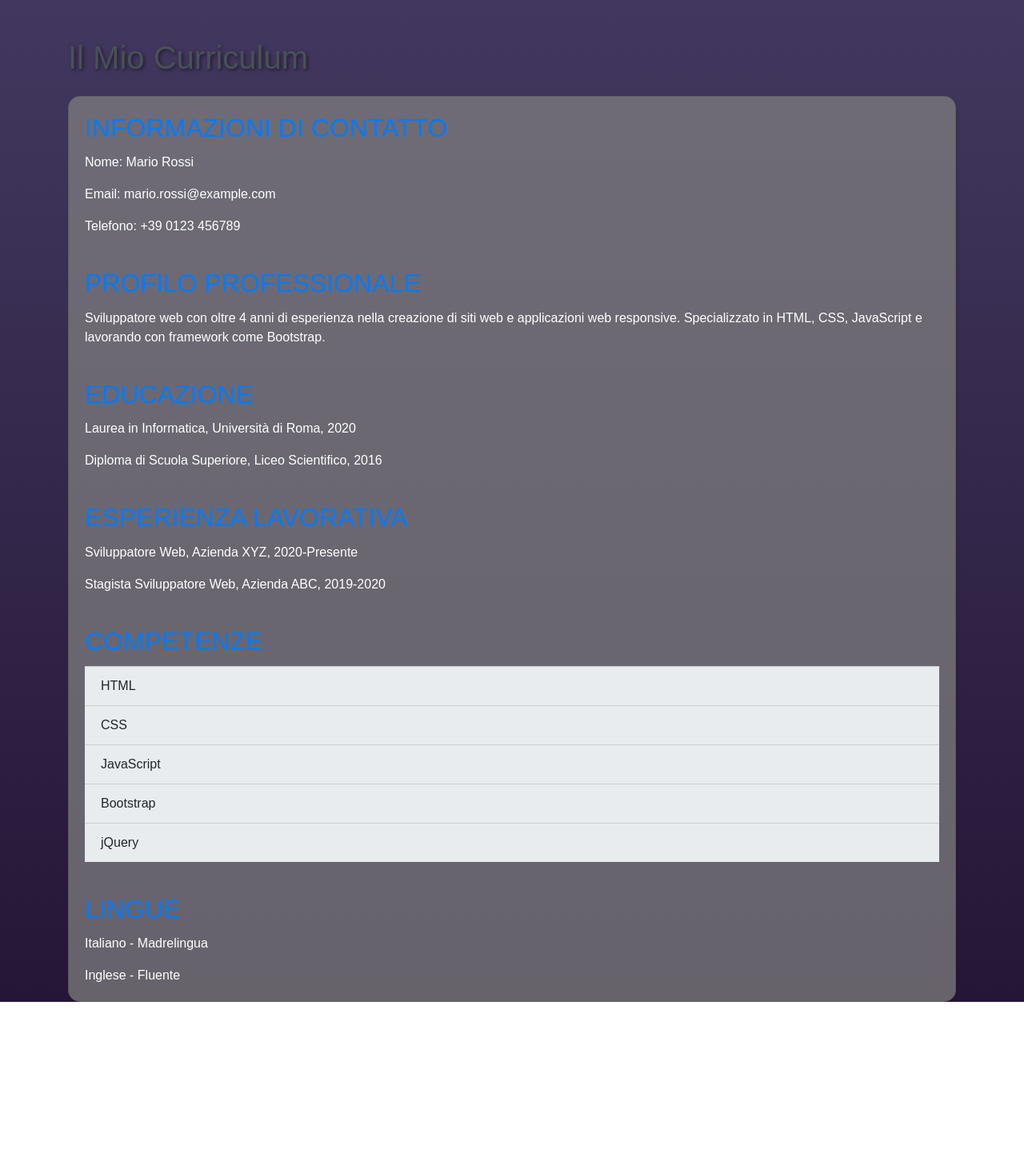
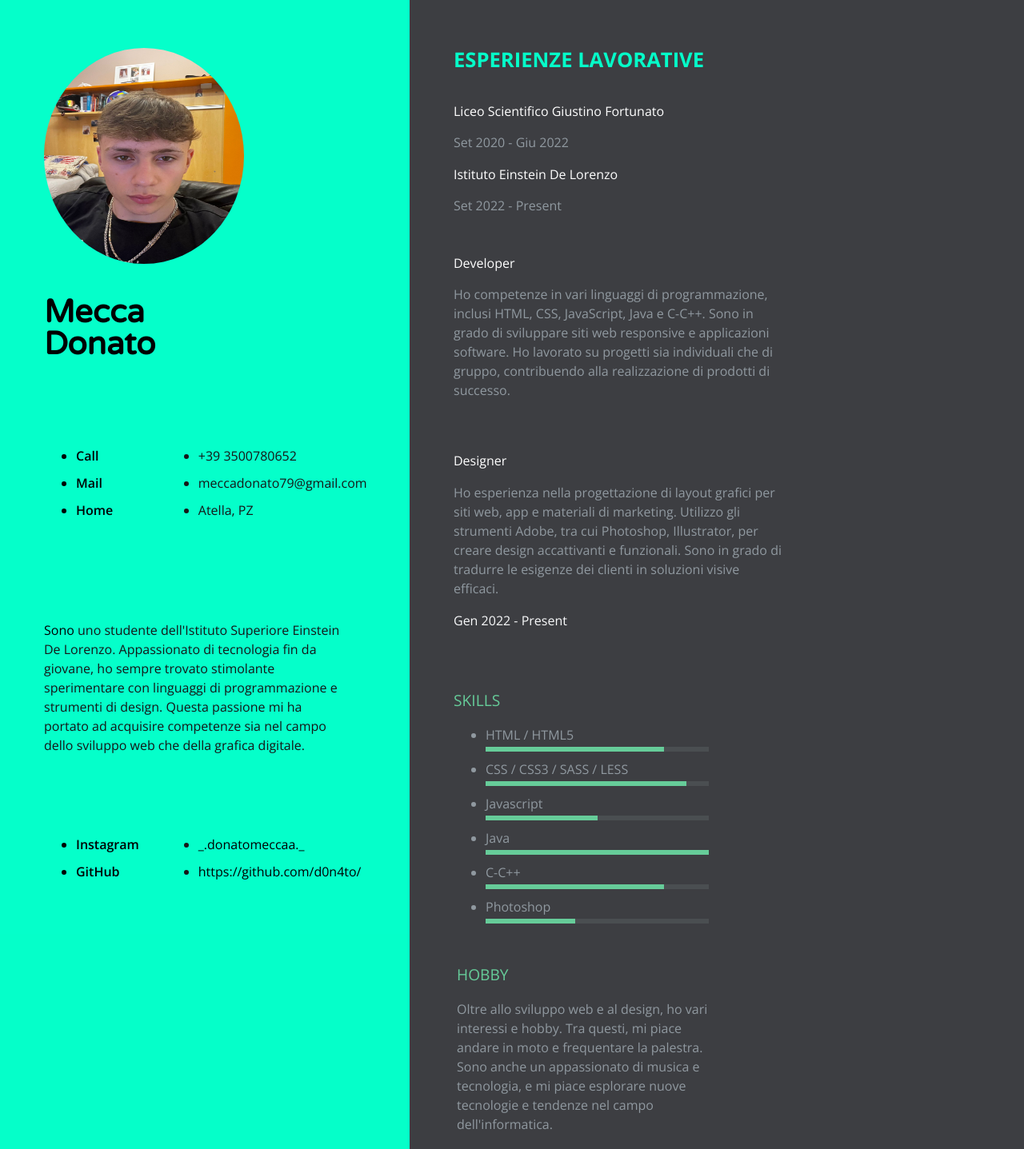
Before and after one commit to d0n4to/d0n4to.github.io, a plain HTML site: page index.html in a window 1280 px wide. Shown: the top 1437 px of the page at 80% size. Before the commit the page ends 1253 px from the top, so only its background shows below. Drawn offline with nearby package versions, Linux system fonts and the light colour scheme.

Commit message:
Update html

```diff
--- a/index.html
+++ b/index.html
@@ -1,77 +1,121 @@
 <!DOCTYPE html>
-<html>
+<html lang="en">
 <head>
-    <title>Il Mio Curriculum</title>
-    <link rel="stylesheet" href="https://stackpath.bootstrapcdn.com/bootstrap/4.3.1/css/bootstrap.min.css">
-    <style>
-         body {
-            background: linear-gradient(to bottom, #42385f, #251636);
-            font-family: Arial, sans-serif;
-        }
-        h1 {
-            color: #495057;
-            text-shadow: 2px 2px 4px rgba(0, 0, 0, 0.5);
-        }
-        .card {
-            border-radius: 15px;
-            background-color: rgba(129, 129, 129, 0.726);
-            box-shadow: 2px 2px 4px rgba(0, 0, 0, 0.1);
-        }
-
-        .card-title {
-            color: #007bff;
-            text-transform: uppercase;
-        }
-        .card-text {
-            color: #ffffff;
-            font-size: 16px;
-        }
-        .list-group-item {
-            background-color: #e9ecef;
-        }
-    </style>
+    <meta charset="UTF-8">
+    <meta name="viewport" content="width=device-width, initial-scale=1, maximum-scale=1">
+    <link rel="stylesheet" href="https://stackpath.bootstrapcdn.com/bootstrap/4.5.2/css/bootstrap.min.css">
+    <title>Your Resume</title>
+    <link rel="stylesheet" href="style.css">
 </head>
 <body>
+    <header>
+        <!-- Header content goes here -->
+    </header>
+    <main>
+        <div class="resume-wrapper">
+            <meta name="viewport" content="width=device-width, initial-scale=1, maximum-scale=1">
+<div class="resume-wrapper">
+	<section class="profile section-padding">
 		<div class="container">
-        <h1 class="mt-5">Il Mio Curriculum</h1>
-
-        <div class="card mt-4">
-            <div class="card-body">
-                <h2 class="card-title">Informazioni di Contatto</h2>
-                <p class="card-text">Nome: Mario Rossi</p>
-                <p class="card-text">Email: mario.rossi@example.com</p>
-                <p class="card-text">Telefono: +39 0123 456789</p>
+			<div class="picture-resume-wrapper">
+        <div class="picture-resume">
+        <span><img src="img/Immagine WhatsApp 2024-04-11 ore 17.32.41_9ac9cba7.jpg" class="" alt="" style="width: 250px; height: 270px;"/></span>
+</svg>
       </div>
-            <div class="card-body">
-                <h2 class="card-title">Profilo Professionale</h2>
-                <p class="card-text">Sviluppatore web con oltre 4 anni di esperienza nella creazione di siti web e applicazioni web responsive. Specializzato in HTML, CSS, JavaScript e lavorando con framework come Bootstrap.</p>
+         <div class="clearfix"></div>
  </div>
-            <div class="card-body">
-                <h2 class="card-title">Educazione</h2>
-                <p class="card-text">Laurea in Informatica, Università di Roma, 2020</p>
-                <p class="card-text">Diploma di Scuola Superiore, Liceo Scientifico, 2016</p>
+      <div class="name-wrapper">
+        <h1>Mecca Donato</h1>
       </div>
-            <div class="card-body">
-                <h2 class="card-title">Esperienza Lavorativa</h2>
-                <p class="card-text">Sviluppatore Web, Azienda XYZ, 2020-Presente</p>
-                <p class="card-text">Stagista Sviluppatore Web, Azienda ABC, 2019-2020</p>
-            </div>
-            <div class="card-body">
-                <h2 class="card-title">Competenze</h2>
-                <ul class="list-group list-group-flush">
-                    <li class="list-group-item">HTML</li>
-                    <li class="list-group-item">CSS</li>
-                    <li class="list-group-item">JavaScript</li>
-                    <li class="list-group-item">Bootstrap</li>
-                    <li class="list-group-item">jQuery</li>
+      <div class="clearfix"></div>
+      <div class="contact-info clearfix">
+      	<ul class="list-titles">
+      		<li>Call</li>
+      		<li>Mail</li>
+      		<li>Home</li>
+      	</ul>
+        <ul class="list-content ">
+        	<li>+39 3500780652</li>
+        	<li>meccadonato79@gmail.com</li>
+        	<li>Atella, PZ</li>
         </ul>
       </div>
-            <div class="card-body">
-                <h2 class="card-title">Lingue</h2>
-                <p class="card-text">Italiano - Madrelingua</p>
-                <p class="card-text">Inglese - Fluente</p>
+      <div class="contact-presentation">
+      	<p><span class="bold">Sono</span> uno studente dell'Istituto Superiore Einstein De Lorenzo. Appassionato di tecnologia fin da giovane, ho sempre trovato stimolante sperimentare con linguaggi di programmazione e strumenti di design. Questa passione mi ha portato ad acquisire competenze sia nel campo dello sviluppo web che della grafica digitale.</p>
+      </div>
+      <div class="contact-social clearfix">
+      	<ul class="list-titles">
+      		<li>Instagram</li>
+      		<li>GitHub</li>
+      	</ul>
+        <ul class="list-content"> <!-- REMEMBER TO PUT THE URL ON THE HREF TAG  -->
+      		<li><a href="" >_.donatomeccaa._</a></li> <!-- YOUR TWITTER USER  -->
+      		<li><a href="https://github.com/d0n4to/">https://github.com/d0n4to/</a></li> <!-- YOUR DRIBBBLE USER  -->
+      	</ul>
       </div>
 		</div>
+	</section>
+
+  <section class="experience section-padding">
+  	<div class="container">
+  		<h3 class="experience-title">Esperienze lavorative</h3>
+
+        <div class="experience-wrapper">
+      	    <div class="company-wrapper clearfix mb-5">
+                <div class="experience-title mt-3">Liceo Scientifico Giustino Fortunato</div>
+                <div class="time">Set 2020 - Giu 2022</div>
+                <div class="experience-title mt-3 ">Istituto Einstein De Lorenzo</div>
+                <div class="time">Set 2022 - Present</div>
         </div>
+
+
+        <div class="job-wrapper clearfix mb-5 ">
+        	<div class="experience-title">Developer</div>
+          <div class="company-description">
+          	<p>Ho competenze in vari linguaggi di programmazione, inclusi HTML, CSS, JavaScript, Java e C-C++. Sono in grado di sviluppare siti web responsive e applicazioni software. Ho lavorato su progetti sia individuali che di gruppo, contribuendo alla realizzazione di prodotti di successo.</p>  <!-- JOB DESCRIPTION  -->
+          </div>
+        </div>
+
+         <div class="job-wrapper clearfix">
+        	<div class="experience-title">
+          <div class="company-description">
+          	<p>Designer</p>
+          </div>
+        </div>
+        <p>Ho esperienza nella progettazione di layout grafici per siti web, app e materiali di marketing. Utilizzo gli strumenti Adobe, tra cui Photoshop, Illustrator, per creare design accattivanti e funzionali. Sono in grado di tradurre le esigenze dei clienti in soluzioni visive efficaci.</p>
+        <p class="text-light">Gen 2022 - Present</p>
+
+
+      </div><!--Skill experience-->
+
+      <div class="section-wrapper clearfix">
+      	<h3 class="section-title">Skills</h3>  <!-- YOUR SET OF SKILLS  -->
+        	<ul>
+        		<li class="skill-percentage">HTML / HTML5</li>
+        		<li class="skill-percentage">CSS / CSS3 / SASS / LESS</li>
+        		<li class="skill-percentage">Javascript</li>
+        		<li class="skill-percentage">Java</li>
+        		<li class="skill-percentage">C-C++</li>
+        		<li class="skill-percentage">Photoshop</li>
+
+        	</ul>
+
+      </div>
+
+      <div class="section-wrapper clearfix m-1 mt-3">
+        <h3 class="section-title">Hobby</h3>  <!-- DESCRIPTION OF YOUR HOBBIES -->
+        <p>Oltre allo sviluppo web e al design, ho vari interessi e hobby. Tra questi, mi piace andare in moto e frequentare la palestra. Sono anche un appassionato di musica e tecnologia, e mi piace esplorare nuove tecnologie e tendenze nel campo dell'informatica.</p>
+      </div>
+
+  	</div>
+  </section>
+
+  <div class="clearfix"></div>
+</div>
+        </div>
+    </main>
+    <footer>
+        <!-- Footer content goes here -->
+    </footer>
 </body>
 </html>
--- /dev/null
+++ b/style.css
@@ -0,0 +1,467 @@
+@import url(https://fonts.googleapis.com/css?family=Varela+Round);
+@import url(https://fonts.googleapis.com/css?family=Open+Sans:400,300,600,700);
+*,
+*::after,
+*::before {
+  box-sizing: border-box;
+}
+
+html,
+body {
+  height: 100%;
+  background-color: #05ffc9;
+}
+
+body {
+  font-family: "Open Sans", sans-serif;
+  font-size: 16px;
+  line-height: 1.5em;
+}
+
+a {
+  color: #66cc99;
+  text-decoration: none;
+}
+
+.clearfix::after,
+.clearfix::before {
+  content: " ";
+  display: table;
+}
+
+.clearfix::after {
+  clear: both;
+}
+
+.bold {
+  color: #000000;
+  font-weight: 400;
+}
+
+.resume-wrapper {
+  position: relative;
+  text-align: center;
+  height: 100%;
+}
+
+.container {
+  min-height: 600px;
+}
+
+.profile {
+  background-color: #05ffc977;
+  width: 40%;
+  float: left;
+  color: #161616;
+}
+@media (max-width: 850px) {
+  .profile {
+    width: 100%;
+  }
+}
+.profile .name-wrapper {
+  float: left;
+  width: 60%;
+}
+.profile h1 {
+  font-size: 2.5em;
+  text-align: left;
+  font-family: "Varela Round", sans-serif;
+  color: #000000;
+  font-weight: bold;
+  line-height: 1em;
+  padding-top: 40px;
+}
+@media (max-width: 1200px) {
+  .profile h1 {
+    padding-top: 20px;
+  }
+}
+@media (max-width: 450px) {
+  .profile h1 {
+    font-size: 1.8em;
+    padding-top: 20px;
+  }
+}
+.profile li {
+  margin-bottom: 10px;
+}
+.profile .picture-resume-wrapper {
+  width: 50%;
+  display: block;
+  float: left;
+}
+@media (max-width: 1200px) {
+  .profile .picture-resume-wrapper {
+    width: 100%;
+  }
+}
+.profile .picture-resume {
+  width: 280px;
+  height: 220px;
+  background-size: cover;
+  border-radius: 50%;
+  margin-right: 0px;
+  display: table;
+  position: relative;
+  vertical-align: middle;
+}
+.profile .picture-resume span {
+  display: table-cell;
+  vertical-align: middle;
+  position: relative;
+  margin: 0 auto;
+  z-index: 10;
+  text-align: center;
+}
+.profile .picture-resume img {
+  border-radius: 100%;
+  width: 200px;
+}
+@media (max-width: 1500px) {
+  .profile .picture-resume img {
+    width: 80px;
+  }
+}
+@media (max-width: 1200px) {
+  .profile .picture-resume img {
+    width: 120px;
+    height: 120px;
+  }
+}
+@media (max-width: 1500px) {
+  .profile .picture-resume {
+    width: 150px;
+    height: 150px;
+  }
+}
+@media (max-width: 1200px) {
+  .profile .picture-resume {
+    width: 200px;
+    height: 200px;
+  }
+}
+@media (max-width: 450px) {
+  .profile .picture-resume {
+    width: 180px;
+    height: 180px;
+  }
+}
+.profile .contact-info {
+  margin-top: 100px;
+  font-weight: 300;
+}
+@media (max-width: 1200px) {
+  .profile .contact-info {
+    margin-top: 70px;
+  }
+}
+@media (max-width: 450px) {
+  .profile .contact-info {
+    margin-top: 50px;
+  }
+}
+.profile .list-titles {
+  float: left;
+  text-align: left;
+  font-weight: 600;
+  width: 40%;
+  color: #000000;
+}
+.profile .list-content {
+  float: left;
+  width: 60%;
+  text-align: left;
+  font-weight: 300;
+}
+.list-content a{
+    color: #000000;
+}
+.list-content a:hover{
+    color: #444444;
+}
+.profile .contact-presentation {
+  text-align: left;
+  font-weight: 300;
+  margin-top: 100px;
+  margin-bottom: 100px;
+}
+@media (max-width: 1200px) {
+  .profile .contact-presentation {
+    margin-top: 70px;
+    margin-bottom: 70px;
+  }
+}
+@media (max-width: 850px) {
+  .profile .contact-presentation {
+    margin-top: 50px;
+    margin-bottom: 50px;
+  }
+}
+.profile svg {
+  width: 100%;
+  position: absolute;
+  top: 0;
+  left: 0;
+}
+.profile .st0,
+.profile .st1 {
+  fill: #66cc99;
+}
+
+.experience {
+  background: #3d3e42;
+  width: 60%;
+  float: left;
+  position: relative;
+  color: #9099a0;
+  font-weight: 300;
+  min-height: 100%;
+  min-height: 100vh;
+}
+@media (max-width: 850px) {
+  .experience {
+    width: 100%;
+  }
+}
+.experience h3.experience-title {
+  color: #05ffc9;
+  text-align: left;
+  text-transform: uppercase;
+  font-size: 1.6em;
+  font-weight: bold;
+  margin-bottom: 20px;
+}
+.experience .company-wrapper {
+  width: 100%;
+  float: left;
+  text-align: left;
+  padding-right: 5%;
+  margin-bottom: 60px;
+}
+@media (max-width: 450px) {
+  .experience .company-wrapper {
+    width: 100%;
+    margin-bottom: 20px;
+  }
+}
+.experience .job-wrapper {
+  width: 70%;
+  float: left;
+  text-align: left;
+  padding-right: 5%;
+  margin-bottom: 60px;
+}
+@media (max-width: 450px) {
+  .experience .job-wrapper {
+    width: 100%;
+    margin-bottom: 40px;
+  }
+}
+.experience .experience-title {
+  color: white;
+  margin-bottom: 15px;
+}
+
+.section-padding {
+  padding: 60px 60px 40px 40px;
+}
+@media (max-width: 850px) {
+  .section-padding {
+    padding: 80px 15% 40px 10%;
+  }
+}
+@media (max-width: 450px) {
+  .section-padding {
+    padding: 40px 10% 20px 5%;
+  }
+}
+
+.section-wrapper {
+  width: 50%;
+  float: left;
+  text-align: left;
+  color: #9099a0;
+  font-weight: 300;
+  margin-bottom: 20px;
+}
+@media (max-width: 450px) {
+  .section-wrapper {
+    width: 100%;
+  }
+}
+.section-wrapper:nth-child(3) {
+  padding-right: 8%;
+}
+.section-wrapper h3.section-title {
+  color: #66cc99;
+  text-align: left;
+  text-transform: uppercase;
+  font-size: 1.2em;
+  margin-bottom: 20px;
+  font-weight: 400;
+}
+.section-wrapper .skill-percentage {
+  margin-bottom: 10px;
+  position: relative;
+}
+.section-wrapper .skill-percentage::after {
+  content: "";
+  width: 100%;
+  height: 6px;
+  background: #4a4e51;
+  display: block;
+  margin-top: 3px;
+}
+.section-wrapper .skill-percentage::before {
+  content: "";
+  height: 6px;
+  background: #66cc99;
+  position: absolute;
+  margin-top: 3px;
+  bottom: 0;
+}
+.section-wrapper .skill-percentage:nth-child(1)::before {
+  width: 80%;
+  -webkit-animation: skill_1 0.6s ease;
+          animation: skill_1 0.6s ease;
+}
+.section-wrapper .skill-percentage:nth-child(2)::before {
+  width: 90%;
+  -webkit-animation: skill_2 0.6s ease;
+          animation: skill_2 0.6s ease;
+}
+.section-wrapper .skill-percentage:nth-child(3)::before {
+  width: 50%;
+  -webkit-animation: skill_3 0.6s ease;
+          animation: skill_3 0.6s ease;
+}
+.section-wrapper .skill-percentage:nth-child(4)::before {
+  width: 100%;
+  -webkit-animation: skill_4 0.6s ease;
+          animation: skill_4 0.6s ease;
+}
+.section-wrapper .skill-percentage:nth-child(5)::before {
+  width: 80%;
+  -webkit-animation: skill_5 0.6s ease;
+          animation: skill_5 0.6s ease;
+}
+.section-wrapper .skill-percentage:nth-child(6)::before {
+  width: 40%;
+  -webkit-animation: skill_6 0.6s ease;
+          animation: skill_6 0.6s ease;
+}
+
+@-webkit-keyframes skill_1 {
+  from {
+    width: 0%;
+  }
+  to {
+    width: 80%;
+  }
+}
+
+@keyframes skill_1 {
+  from {
+    width: 0%;
+  }
+  to {
+    width: 80%;
+  }
+}
+@-webkit-keyframes skill_2 {
+  from {
+    width: 0%;
+  }
+  to {
+    width: 90%;
+  }
+}
+@keyframes skill_2 {
+  from {
+    width: 0%;
+  }
+  to {
+    width: 90%;
+  }
+}
+@-webkit-keyframes skill_3 {
+  from {
+    width: 0%;
+  }
+  to {
+    width: 50%;
+  }
+}
+@keyframes skill_3 {
+  from {
+    width: 0%;
+  }
+  to {
+    width: 50%;
+  }
+}
+@-webkit-keyframes skill_4 {
+  from {
+    width: 0%;
+  }
+  to {
+    width: 60%;
+  }
+}
+@keyframes skill_4 {
+  from {
+    width: 0%;
+  }
+  to {
+    width: 60%;
+  }
+}
+@-webkit-keyframes skill_5 {
+  from {
+    width: 0%;
+  }
+  to {
+    width: 70%;
+  }
+}
+@keyframes skill_5 {
+  from {
+    width: 0%;
+  }
+  to {
+    width: 70%;
+  }
+}
+@-webkit-keyframes skill_6 {
+  from {
+    width: 0%;
+  }
+  to {
+    width: 70%;
+  }
+}
+@keyframes skill_6 {
+  from {
+    width: 0%;
+  }
+  to {
+    width: 70%;
+  }
+}
+@-webkit-keyframes skill_7 {
+  from {
+    width: 0%;
+  }
+  to {
+    width: 70%;
+  }
+}
+@keyframes skill_7 {
+  from {
+    width: 0%;
+  }
+  to {
+    width: 70%;
+  }
+}
```
Also changed, not shown: img/Immagine WhatsApp 2024-04-11 ore 17.32.41_9ac9cba7.jpg (added), 1 other file. Lines whose indentation alone changed are shown as unchanged.
